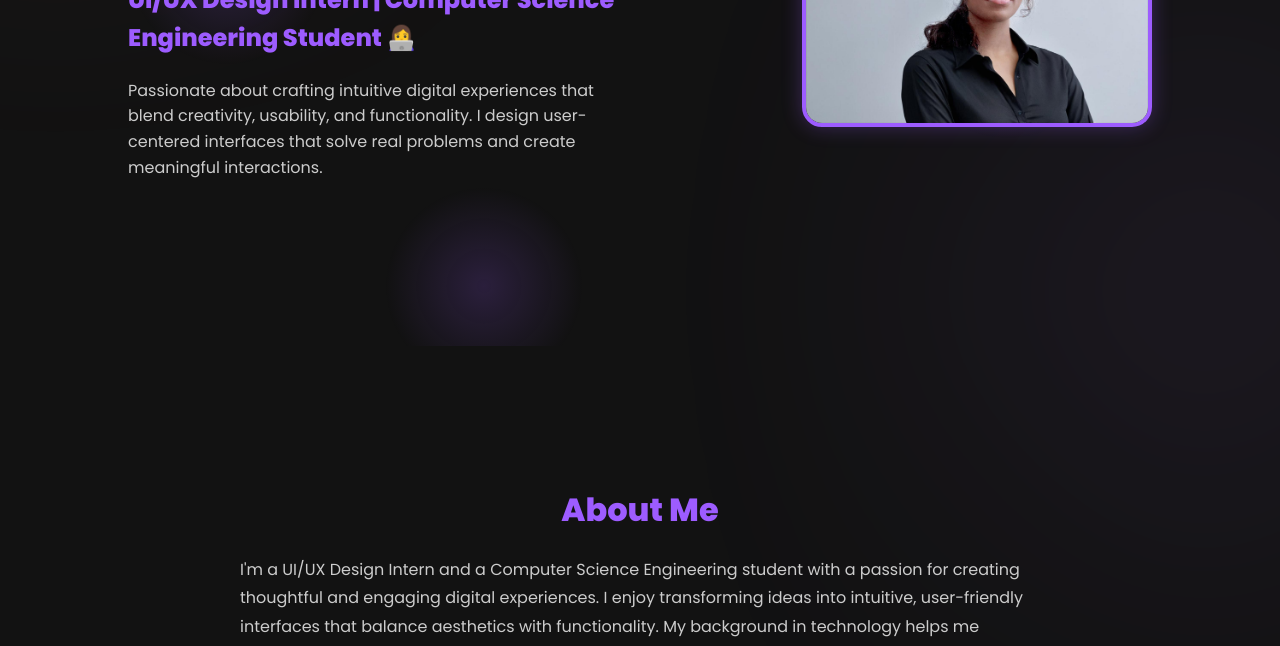
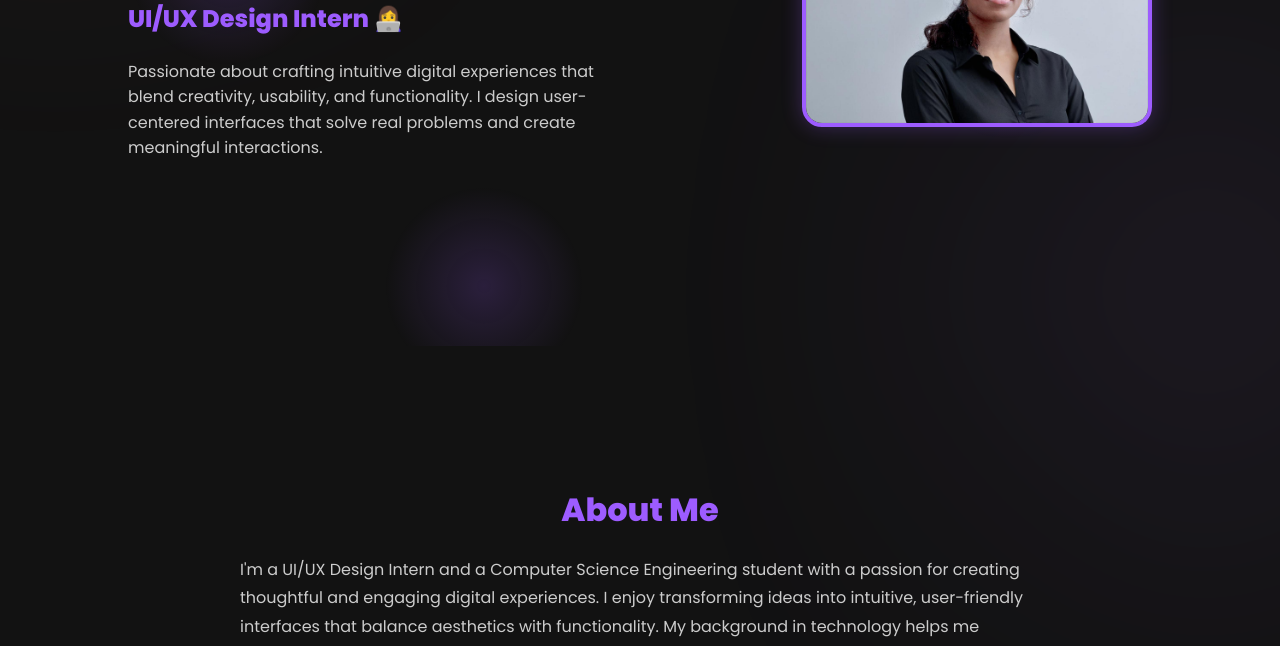
Before and after one commit to Shragvi12/Portfolio, a plain HTML site: page index.html in a window 1280 px wide. Shown: the part 454-1100 px from the top of the page. Drawn offline with Linux system fonts and the light colour scheme.

Commit message:
Update index.html

```diff
--- a/index.html
+++ b/index.html
@@ -36,7 +36,7 @@
     <div class="hero-text">
       <p>HI I'M</p>
       <h1>Shragvi S</h1>
-      <h2>UI/UX Design Intern | Computer Science Engineering Student 👩‍💻</h2>
+      <h2>UI/UX Design Intern 👩‍💻</h2>
       <p>Passionate about crafting intuitive digital experiences that blend creativity, usability, and functionality. I design user-centered interfaces that solve real problems and create meaningful interactions.</p>
     </div>
     <div class="hero-img">
```
